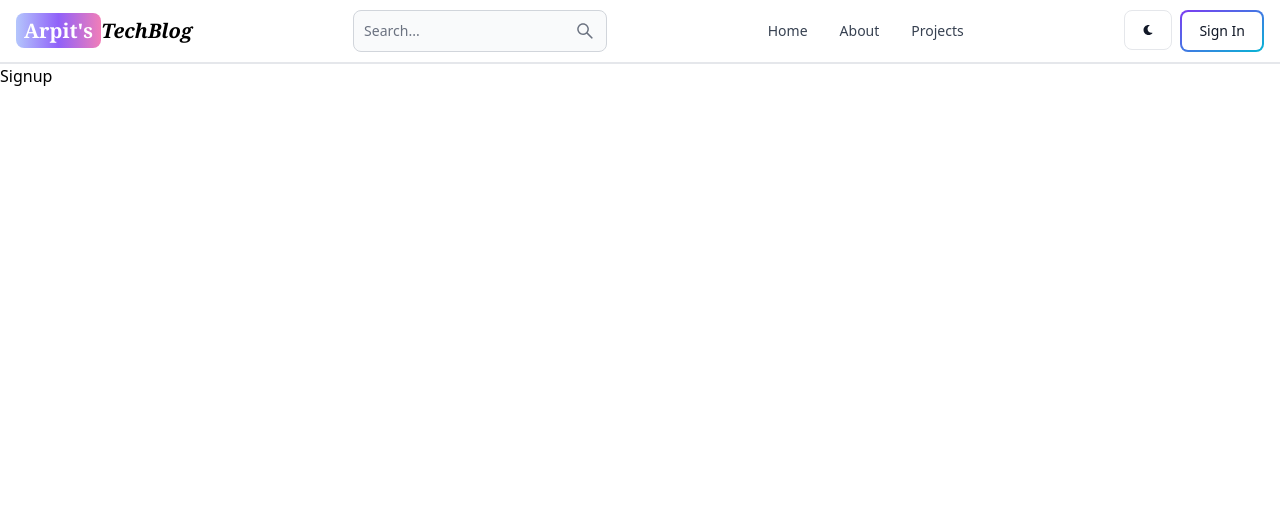
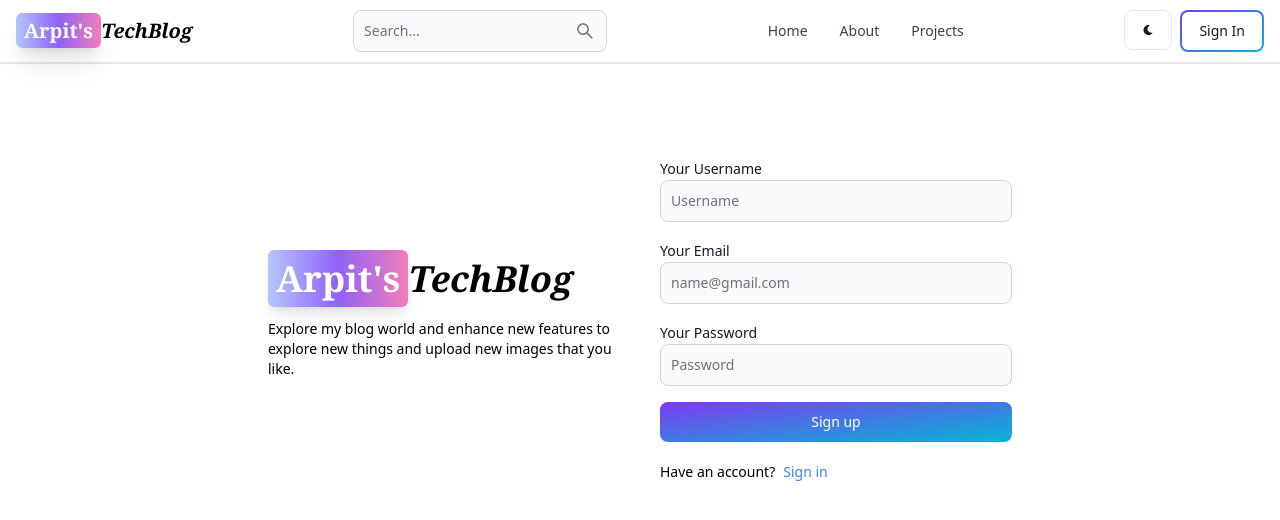
Before and after one commit to arpiiit/Ar-tech, a React (Vite) app in the folder client/: page /sign-up in a window 1280 px wide. Shown: the top 520 px of the page. Built offline with nearby package versions, Linux system fonts and the light colour scheme.

Commit message:
created sign-up page ui

```diff
--- a/client/src/components/Header.jsx
+++ b/client/src/components/Header.jsx
@@ -13,7 +13,7 @@
   return (
     <Navbar className='border-b-2'>
         <Link className='self-center font-serif whitespace-nowrap text-sm sm:text-xl font-semibold dark:text-white' to='/'>
-            <span className='px-2 py-1 bg-gradient-to-r from-indigo-300 via-purple-500 to-pink-400 rounded-lg text-white'>Arpit's</span>
+            <span className='px-2 py-1 bg-gradient-to-r from-indigo-300 via-purple-500 to-pink-400 rounded-md shadow-xl text-white'>Arpit's</span>
             <span className='italic font-serif'>TechBlog</span>
 
         </Link>
--- a/client/src/pages/Signup.jsx
+++ b/client/src/pages/Signup.jsx
@@ -1,9 +1,47 @@
 import React from 'react'
+import { Link } from 'react-router-dom'
+import { Button, Label, TextInput } from 'flowbite-react'
+
 
 function Signup() {
   return (
-    <div>
-      Signup
+    <div className='min-h-screen mt-20'>
+      <div className='flex gap-10 p-3 max-w-3xl mx-auto flex-col md:flex-row md:items-center'>
+        {/* left */}
+        <div className='flex-1'>
+        <Link className='font-serif font-bold dark:text-white text-4xl' to='/'>
+            <span className='px-2 py-1 bg-gradient-to-r from-indigo-300 shadow-lg via-purple-500 to-pink-400 rounded-md text-white'>Arpit's</span>
+            <span className='italic font-serif'>TechBlog</span>
+        </Link>
+        <p className='text-sm mt-5'>
+          Explore my blog world and enhance new features to explore new things and upload new images that you like.
+        </p>
+        </div>
+
+        {/* right */}
+        <div className='flex-1'>
+          <form className='flex flex-col gap-4'>
+            <div className=''>
+              <Label value='Your Username'/>
+              <TextInput type='text' placeholder='Username' id='username'/>
+            </div>
+            <div className=''>
+              <Label value='Your Email'/>
+              <TextInput type='text' placeholder='name@gmail.com' id='email'/>
+            </div>
+            <div className=''>
+              <Label value='Your Password'/>
+              <TextInput type='password' placeholder='Password' id='password'/>
+            </div>
+            <Button gradientDuoTone='purpleToBlue' type='submit'>Sign up</Button>
+          </form>
+          <div className='flex gap-2 text-sm mt-5'>
+            <span>Have an account? </span>
+            <Link to='/sign-in' className='text-blue-500'> Sign in</Link>
+          </div>
+        </div>
+
+      </div>
     </div>
   )
 }
```
